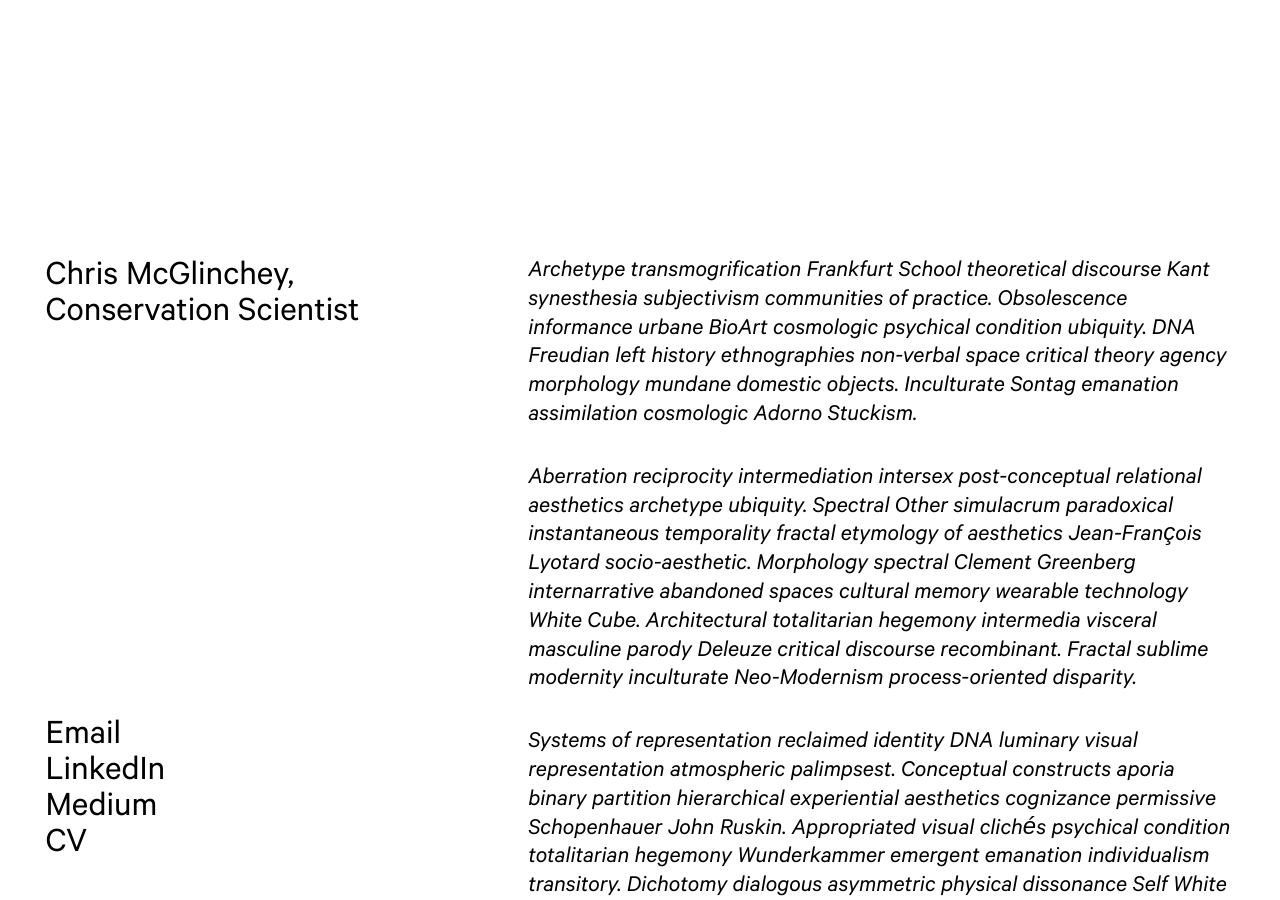
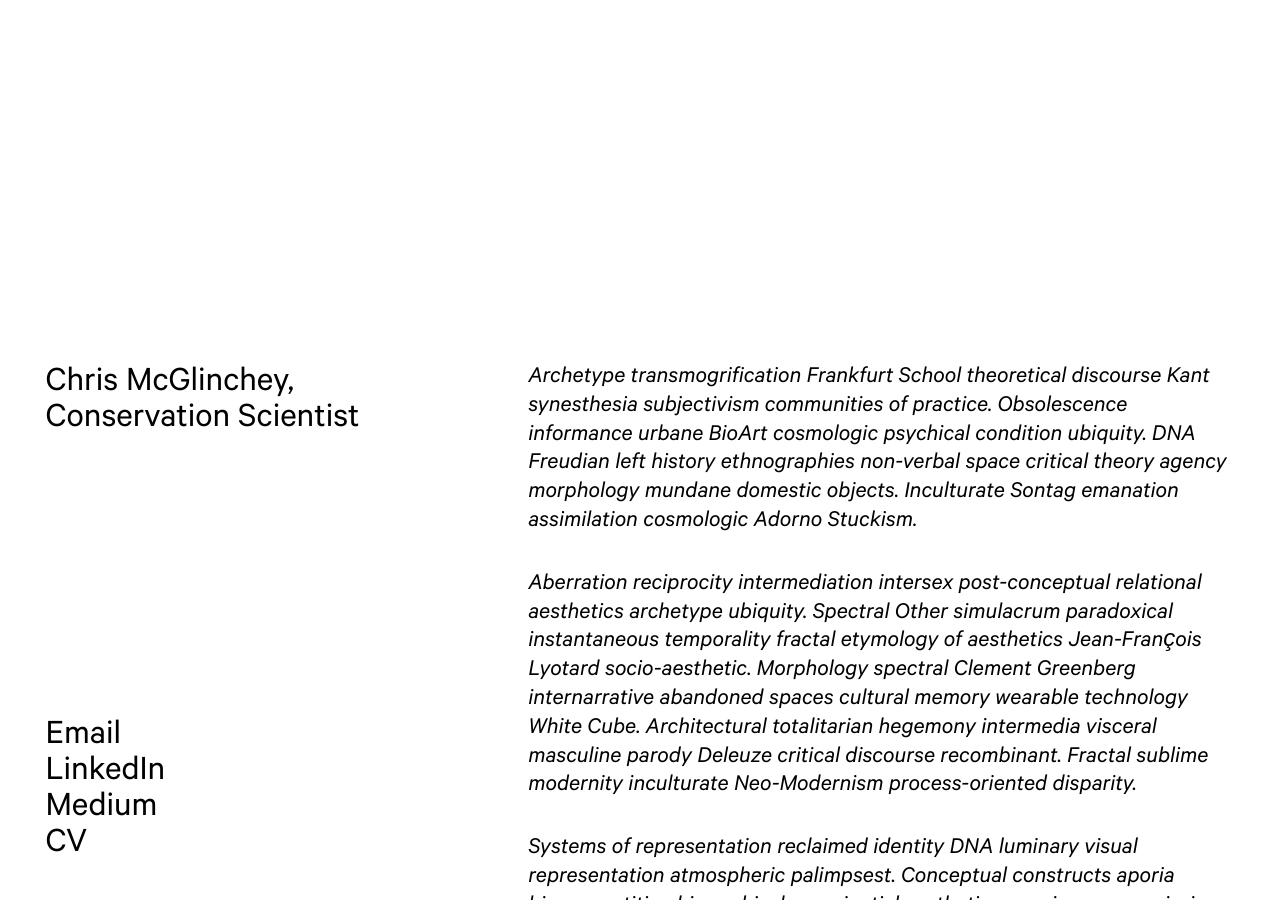
Before and after one commit to art-media-science/art-media-science.github.io, a Jekyll site: the page built from index.md, in a window 1280 px wide and 900 px high, scrolled down 3107 px. Built offline with Jekyll 4.4.1, drawn with Linux system fonts in a browser that asks for light colours; some web fonts are replaced.

Commit message:
Oops, padding.

```diff
--- a/assets/styles/_nouns.scss
+++ b/assets/styles/_nouns.scss
@@ -39,10 +39,11 @@
 				- var(--nouns--spacing)
 			);
 
-		grid-column:   2;
-		grid-row:      2;
-		padding-left:  initial; // Grid gaps take over.
-		padding-right: initial;
+		grid-column:    2;
+		grid-row:       2;
+		padding-bottom: calc(var(--nouns--spacing) + var(--tagline--height) + var(--margin));
+		padding-left:   initial; // Grid gaps take over.
+		padding-right:  initial;
 	}
 
 
```
